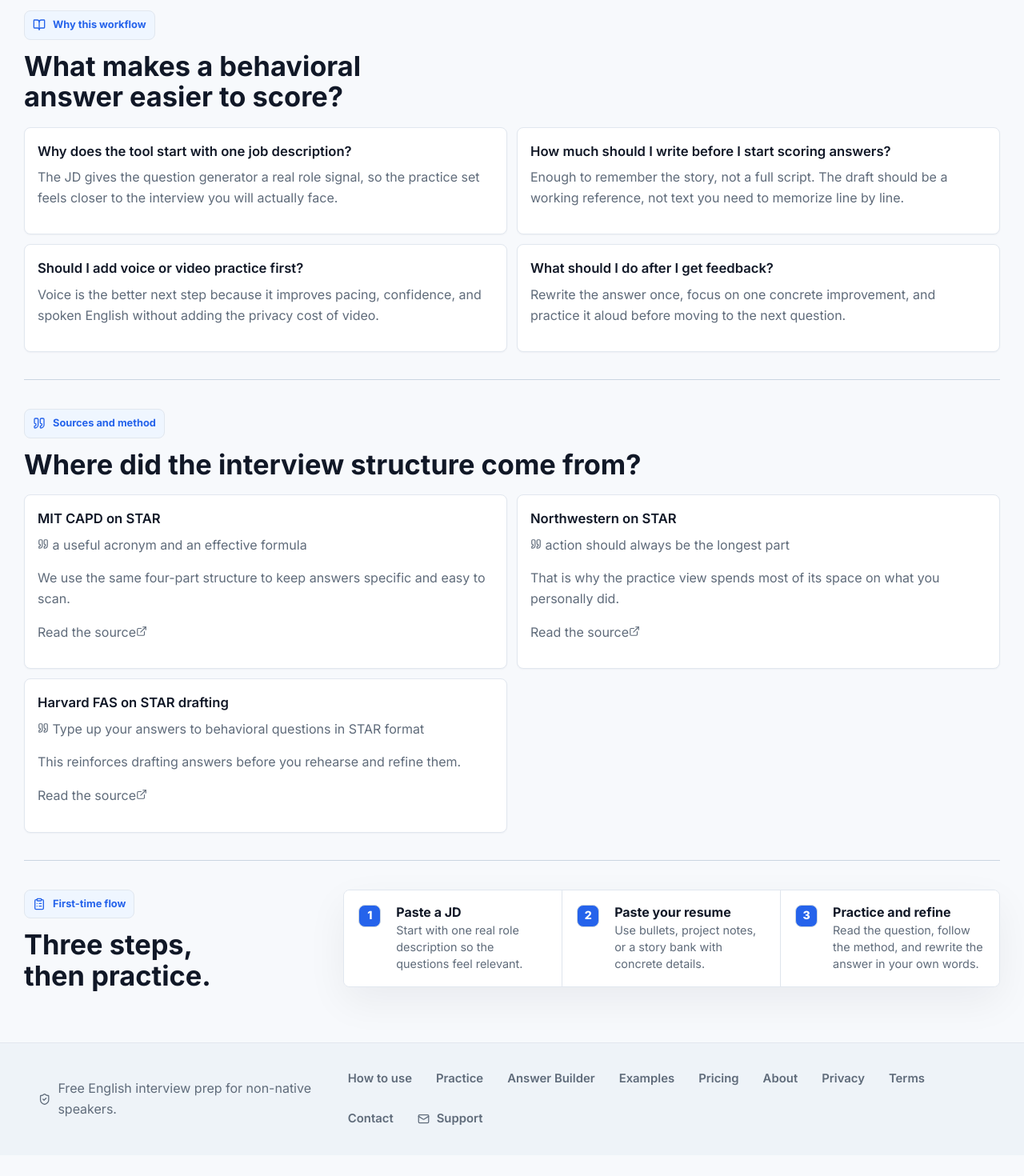
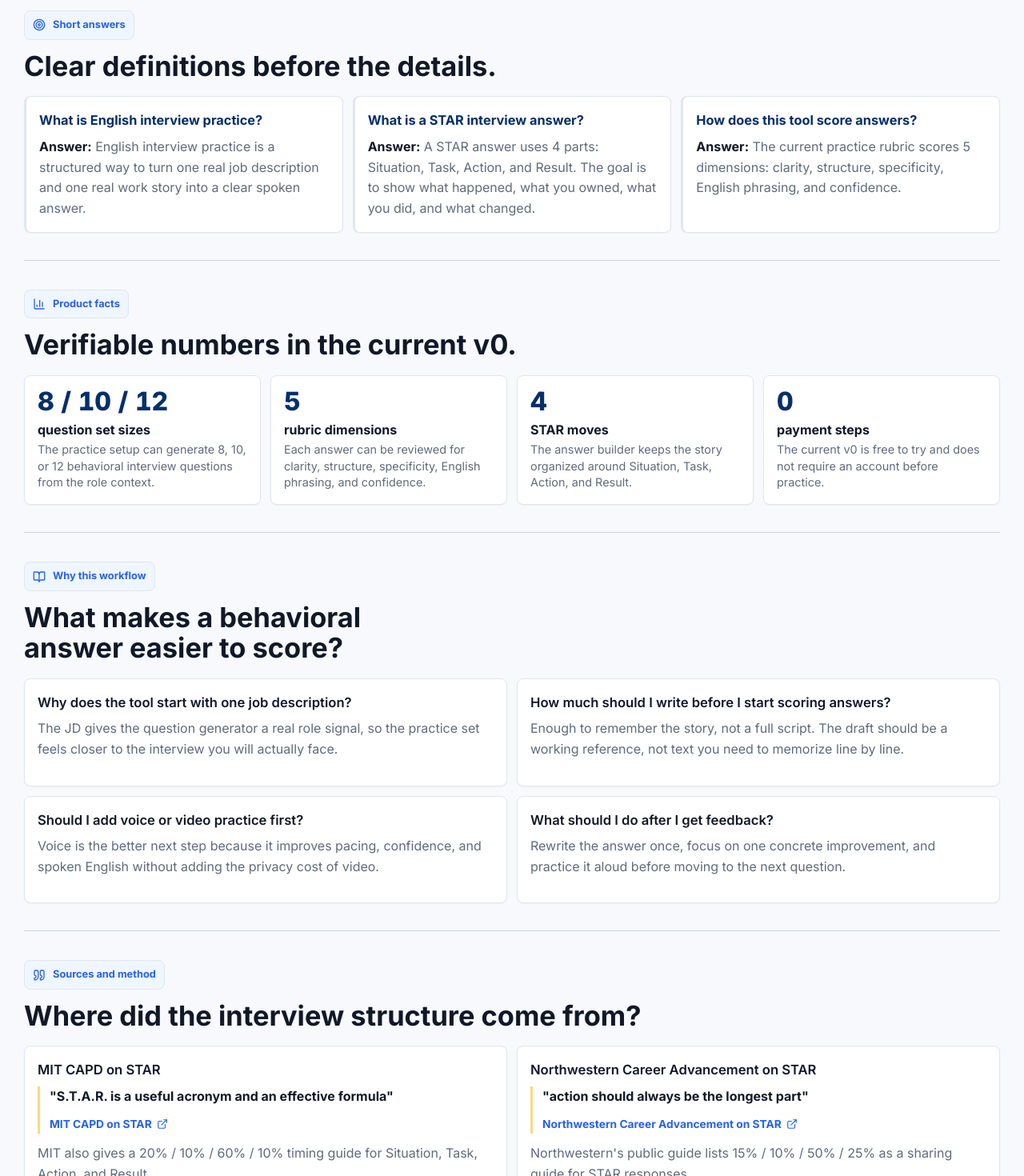
Before and after one commit to joanjiaocn-rgb/mock-interview-tool, a Next.js app: page / in a window 1280 px wide. Shown: the part 920-2390 px from the top of the page at 80% size. Before the commit the page ends 2364 px from the top, so only its background shows below. Built offline with nearby package versions, Linux system fonts and the light colour scheme; no server answers.

Commit message:
Improve GEO citability signals

```diff
--- a/app/globals.css
+++ b/app/globals.css
@@ -1785,7 +1785,9 @@ input[type="range"] {
 
 .rubric-cards,
 .pricing-table,
-.faq-list {
+.faq-list,
+.answer-grid,
+.fact-grid {
   display: grid;
   gap: 12px;
 }
@@ -1796,11 +1798,92 @@ input[type="range"] {
 
 .rubric-cards article,
 .pricing-table > div,
-.faq-list article {
+.faq-list article,
+.answer-grid article,
+.fact-grid > div {
   border: 1px solid var(--line-strong);
   border-radius: 8px;
   padding: 16px;
   background: var(--panel-strong);
+}
+
+.answer-grid {
+  grid-template-columns: repeat(3, minmax(0, 1fr));
+}
+
+.answer-grid article {
+  border-left: 3px solid var(--cobalt);
+}
+
+.answer-grid h3 {
+  margin-bottom: 8px;
+  color: var(--navy-strong);
+  font-size: 1.02rem;
+}
+
+.answer-grid p {
+  margin-bottom: 0;
+  color: var(--muted);
+}
+
+.answer-grid strong {
+  color: var(--ink);
+}
+
+.fact-grid {
+  grid-template-columns: repeat(4, minmax(0, 1fr));
+  margin: 0;
+}
+
+.fact-grid > div {
+  display: grid;
+  gap: 10px;
+}
+
+.fact-grid dt {
+  color: var(--navy-strong);
+  font-size: 2rem;
+  font-weight: 800;
+  line-height: 1;
+  font-variant-numeric: tabular-nums;
+}
+
+.fact-grid dd {
+  display: grid;
+  gap: 5px;
+  margin: 0;
+}
+
+.fact-grid strong {
+  color: var(--ink);
+  line-height: 1.2;
+}
+
+.fact-grid span {
+  color: var(--muted);
+  font-size: 0.9rem;
+  line-height: 1.45;
+}
+
+.faq-list blockquote {
+  margin: 0 0 12px;
+  border-left: 3px solid var(--yellow);
+  padding-left: 12px;
+}
+
+.faq-list blockquote p {
+  margin-bottom: 8px;
+  color: var(--ink);
+  font-weight: 650;
+}
+
+.faq-list blockquote footer a {
+  display: inline-flex;
+  align-items: center;
+  gap: 6px;
+  color: var(--cobalt);
+  font-size: 0.86rem;
+  font-weight: 700;
 }
 
 .rubric-cards article:nth-child(2),
@@ -2205,6 +2288,8 @@ h1 {
 .rubric-cards article,
 .pricing-table > div,
 .faq-list article,
+.answer-grid article,
+.fact-grid > div,
 .decision-grid article {
   border-color: var(--line);
   box-shadow: 0 1px 2px rgba(15, 23, 42, 0.04);
@@ -2374,6 +2459,11 @@ h1 {
     grid-template-columns: repeat(2, minmax(0, 1fr));
   }
 
+  .answer-grid,
+  .fact-grid {
+    grid-template-columns: repeat(2, minmax(0, 1fr));
+  }
+
   .feature-strip,
   .decision-grid {
     grid-template-columns: repeat(2, minmax(0, 1fr));
@@ -2516,6 +2606,8 @@ h1 {
   .coach-strip,
   .coach-card-grid,
   .star-grid,
+  .answer-grid,
+  .fact-grid,
   .rubric-cards,
   .pricing-table,
   .faq-list {
--- a/app/page.tsx
+++ b/app/page.tsx
@@ -1,5 +1,5 @@
 import type { Metadata } from "next";
-import { ArrowRight, BadgeCheck, BookOpen, CheckCircle2, ClipboardList, ExternalLink, Languages, Quote, Target } from "lucide-react";
+import { ArrowRight, BadgeCheck, BarChart3, BookOpen, CheckCircle2, ClipboardList, ExternalLink, Languages, Quote, Target } from "lucide-react";
 import { site, siteIds } from "@/lib/site";
 
 export const metadata: Metadata = {
@@ -11,6 +11,68 @@ export const metadata: Metadata = {
     canonical: site.url,
   },
 };
+
+const answerFirstItems = [
+  {
+    question: "What is English interview practice?",
+    answer:
+      "English interview practice is a structured way to turn one real job description and one real work story into a clear spoken answer.",
+  },
+  {
+    question: "What is a STAR interview answer?",
+    answer:
+      "A STAR answer uses 4 parts: Situation, Task, Action, and Result. The goal is to show what happened, what you owned, what you did, and what changed.",
+  },
+  {
+    question: "How does this tool score answers?",
+    answer:
+      "The current practice rubric scores 5 dimensions: clarity, structure, specificity, English phrasing, and confidence.",
+  },
+];
+
+const productFacts = [
+  {
+    value: "8 / 10 / 12",
+    label: "question set sizes",
+    body: "The practice setup can generate 8, 10, or 12 behavioral interview questions from the role context.",
+  },
+  {
+    value: "5",
+    label: "rubric dimensions",
+    body: "Each answer can be reviewed for clarity, structure, specificity, English phrasing, and confidence.",
+  },
+  {
+    value: "4",
+    label: "STAR moves",
+    body: "The answer builder keeps the story organized around Situation, Task, Action, and Result.",
+  },
+  {
+    value: "0",
+    label: "payment steps",
+    body: "The current v0 is free to try and does not require an account before practice.",
+  },
+];
+
+const methodSources = [
+  {
+    title: "MIT CAPD on STAR",
+    href: "https://capd.mit.edu/resources/the-star-method-for-behavioral-interviews/",
+    quote: "S.T.A.R. is a useful acronym and an effective formula",
+    note: "MIT also gives a 20% / 10% / 60% / 10% timing guide for Situation, Task, Action, and Result.",
+  },
+  {
+    title: "Northwestern Career Advancement on STAR",
+    href: "https://www.northwestern.edu/careers/jobs-internships/interviewing/the-star-approach.html",
+    quote: "action should always be the longest part",
+    note: "Northwestern's public guide lists 15% / 10% / 50% / 25% as a sharing guide for STAR responses.",
+  },
+  {
+    title: "National Careers Service on STAR",
+    href: "https://nationalcareers.service.gov.uk/careers-advice/interview-advice/the-star-method",
+    quote: "Use the STAR method to prepare for interviews",
+    note: "This supports practicing structured examples before the live interview.",
+  },
+];
 
 const pageSchema = {
   "@context": "https://schema.org",
@@ -27,11 +89,36 @@ const pageSchema = {
       author: { "@id": siteIds.organization },
       publisher: { "@id": siteIds.organization },
       isPartOf: { "@id": siteIds.website },
+      citation: methodSources.map((source) => source.href),
     },
     {
       "@type": "FAQPage",
       "@id": `${site.url}/#faq`,
       mainEntity: [
+        {
+          "@type": "Question",
+          name: "What is English interview practice?",
+          acceptedAnswer: {
+            "@type": "Answer",
+            text: answerFirstItems[0].answer,
+          },
+        },
+        {
+          "@type": "Question",
+          name: "What is a STAR interview answer?",
+          acceptedAnswer: {
+            "@type": "Answer",
+            text: answerFirstItems[1].answer,
+          },
+        },
+        {
+          "@type": "Question",
+          name: "How does this tool score answers?",
+          acceptedAnswer: {
+            "@type": "Answer",
+            text: answerFirstItems[2].answer,
+          },
+        },
         {
           "@type": "Question",
           name: "Is Interview English Coach free?",
@@ -47,6 +134,34 @@ const pageSchema = {
             "@type": "Answer",
             text: "Voice practice is a good next-stage feature. Video is better left for later because it adds privacy and product complexity before the core answer workflow is proven.",
           },
+        },
+      ],
+    },
+    {
+      "@type": "ItemList",
+      "@id": `${site.url}/#product-facts`,
+      name: "Interview English Coach product facts",
+      itemListElement: productFacts.map((fact, index) => ({
+        "@type": "ListItem",
+        position: index + 1,
+        name: `${fact.value} ${fact.label}`,
+        description: fact.body,
+      })),
+    },
+    {
+      "@type": "DefinedTermSet",
+      "@id": `${site.url}/#answer-method`,
+      name: "Interview English Coach answer method",
+      hasDefinedTerm: [
+        {
+          "@type": "DefinedTerm",
+          name: "STAR answer",
+          description: "A behavioral interview answer with Situation, Task, Action, and Result.",
+        },
+        {
+          "@type": "DefinedTerm",
+          name: "Answer feedback rubric",
+          description: "A 5-part review for clarity, structure, specificity, English phrasing, and confidence.",
         },
       ],
     },
@@ -69,27 +184,6 @@ const faqPreview = [
   {
     question: "What should I do after I get feedback?",
     answer: "Rewrite the answer once, focus on one concrete improvement, and practice it aloud before moving to the next question.",
-  },
-];
-
-const methodSources = [
-  {
-    title: "MIT CAPD on STAR",
-    href: "https://capd.mit.edu/resources/the-star-method-for-behavioral-interviews/",
-    quote: "a useful acronym and an effective formula",
-    note: "We use the same four-part structure to keep answers specific and easy to scan.",
-  },
-  {
-    title: "Northwestern on STAR",
-    href: "https://www.northwestern.edu/careers/jobs-internships/interviewing/the-star-approach.html",
-    quote: "action should always be the longest part",
-    note: "That is why the practice view spends most of its space on what you personally did.",
-  },
-  {
-    title: "Harvard FAS on STAR drafting",
-    href: "https://careerservices.fas.harvard.edu/ai-interviews-and-offers/",
-    quote: "Type up your answers to behavioral questions in STAR format",
-    note: "This reinforces drafting answers before you rehearse and refine them.",
   },
 ];
 
@@ -186,6 +280,47 @@ export default function HomePage() {
         ))}
       </section>
 
+      <section className="content-band answer-first-band" aria-labelledby="answer-first-title">
+        <div className="content-heading">
+          <p className="section-kicker">
+            <Target size={16} aria-hidden="true" />
+            Short answers
+          </p>
+          <h2 id="answer-first-title">Clear definitions before the details.</h2>
+        </div>
+        <div className="answer-grid">
+          {answerFirstItems.map((item) => (
+            <article key={item.question}>
+              <h3>{item.question}</h3>
+              <p>
+                <strong>Answer:</strong> {item.answer}
+              </p>
+            </article>
+          ))}
+        </div>
+      </section>
+
+      <section className="content-band facts-band" aria-labelledby="product-facts-title">
+        <div className="content-heading">
+          <p className="section-kicker">
+            <BarChart3 size={16} aria-hidden="true" />
+            Product facts
+          </p>
+          <h2 id="product-facts-title">Verifiable numbers in the current v0.</h2>
+        </div>
+        <dl className="fact-grid">
+          {productFacts.map((fact) => (
+            <div key={fact.label}>
+              <dt>{fact.value}</dt>
+              <dd>
+                <strong>{fact.label}</strong>
+                <span>{fact.body}</span>
+              </dd>
+            </div>
+          ))}
+        </dl>
+      </section>
+
       <section className="content-band">
         <div className="content-heading">
           <p className="section-kicker">
@@ -216,16 +351,16 @@ export default function HomePage() {
           {methodSources.map((source) => (
             <article key={source.title}>
               <h2>{source.title}</h2>
-              <p>
-                <Quote size={14} aria-hidden="true" /> {source.quote}
-              </p>
+              <blockquote cite={source.href}>
+                <p>"{source.quote}"</p>
+                <footer>
+                  <a href={source.href} rel="noreferrer" target="_blank">
+                    {source.title}
+                    <ExternalLink size={14} aria-hidden="true" />
+                  </a>
+                </footer>
+              </blockquote>
               <p>{source.note}</p>
-              <p>
-                <a href={source.href} rel="noreferrer" target="_blank">
-                  Read the source
-                  <ExternalLink size={14} aria-hidden="true" />
-                </a>
-              </p>
             </article>
           ))}
         </div>
--- a/lib/site.ts
+++ b/lib/site.ts
@@ -8,7 +8,7 @@ export const site = {
   authorName: "Interview English Coach",
   supportEmail: "support@example.com",
   publishedAt: "2026-08-09",
-  updatedAt: "2026-08-13",
+  updatedAt: "2026-08-15",
 };
 
 export const siteIds = {
```
